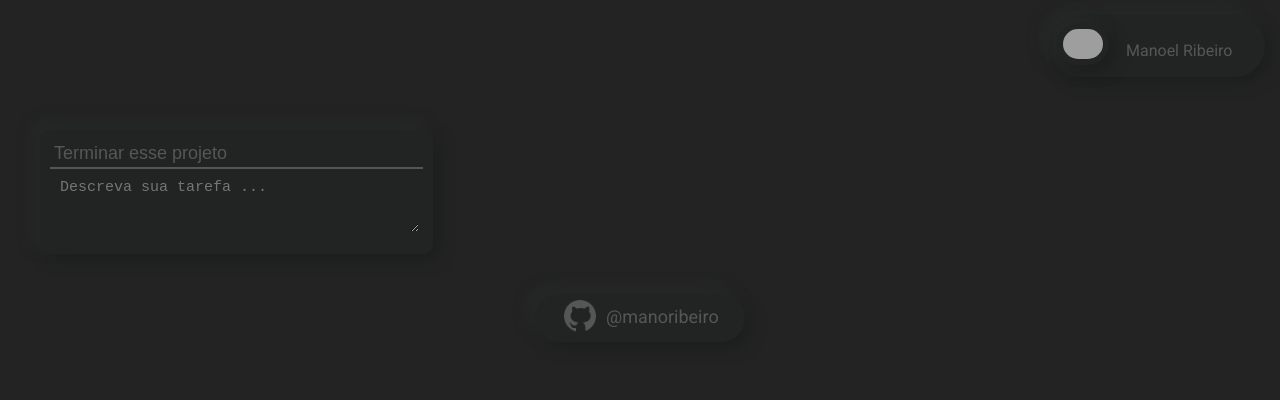
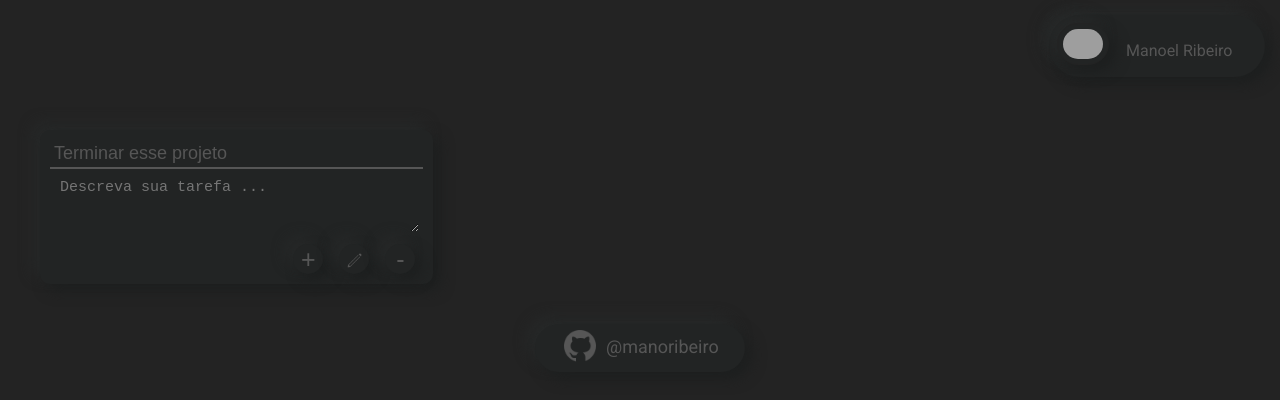
Before and after one commit to manoelrmf/taskList, a React (Create React App) app in the folder frontend/web/: page / in a window 1280 px wide. Shown: the top 400 px of the page. Built offline with nearby package versions, Linux system fonts and the light colour scheme; no server answers; grey boxes are pictures that could not be loaded.

Commit message:
Criando component de opcoes

```diff
--- a/frontend/web/src/App.css
+++ b/frontend/web/src/App.css
@@ -22,7 +22,7 @@ main{
                -7px -7px 14px #272929;
 }
 
-textarea:focus, input:focus, select:focus {
+textarea:focus, input:focus, select:focus button:focus {
   box-shadow: 0 0 0 0;
   border: 0 none;
   outline: 0;
--- /dev/null
+++ b/frontend/web/src/components/Actions/index.js
@@ -0,0 +1,18 @@
+import React from 'react'
+import './style.css'
+
+
+function Actions(){
+    return(
+        <>
+           <div className="opcoes">
+                <button className="s-dark">+</button>
+                <button className="s-dark"><img src="./icons/editar.png" className="icons-opcoes" /></button>
+                <button className="s-dark">-</button>
+
+           </div>
+        </>
+    )
+}
+
+export default Actions
--- /dev/null
+++ b/frontend/web/src/components/Actions/style.css
@@ -0,0 +1,17 @@
+ div .opcoes{
+    float: right;
+}
+
+div .opcoes button{
+    margin: 0px 8px;
+    width: 30px;
+    height: 30px;
+    color: #565656;
+    border: none;
+    font-size: 25px;
+    cursor: pointer;
+}
+
+.icons-opcoes{
+    width: 15px;
+}
--- a/frontend/web/src/components/BoxCard/index.js
+++ b/frontend/web/src/components/BoxCard/index.js
@@ -1,6 +1,7 @@
 import React from 'react'
 import './style.css'
 
+import Actions from '../Actions'
 
 function BoxCard({ title }){
     return(
@@ -12,6 +13,7 @@ function BoxCard({ title }){
                 <div className="text-content">
                   <textarea name="text" type="text" placeholder="Descreva sua tarefa ..." rows="3" cols="40" />
                 </div>
+                <Actions />
             </div>
         </>
     )
--- a/frontend/web/src/components/Header/index.js
+++ b/frontend/web/src/components/Header/index.js
@@ -1,6 +1,5 @@
 import React from 'react'
 import './style.css'
-
 function Header(){
     return(
         <header className="navbar">
```
